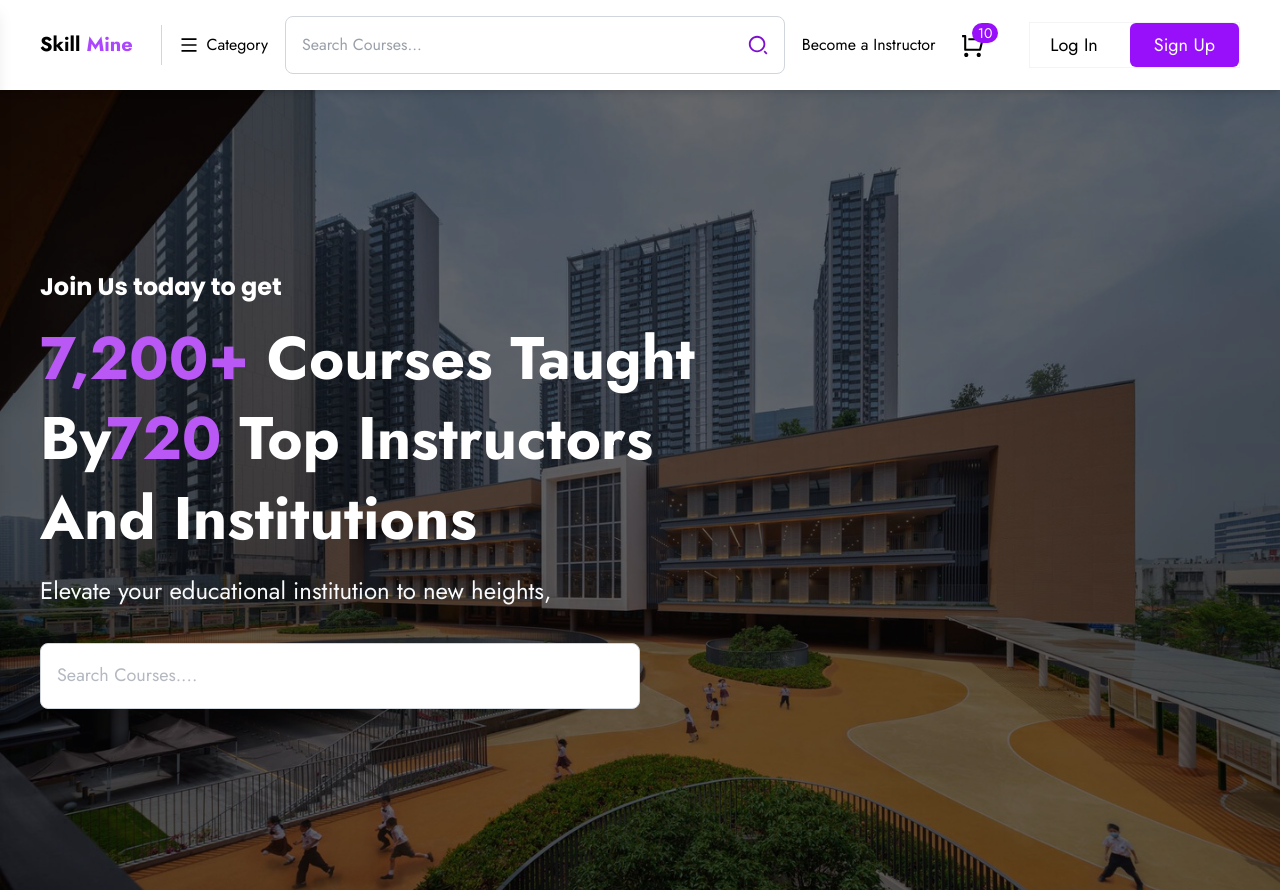
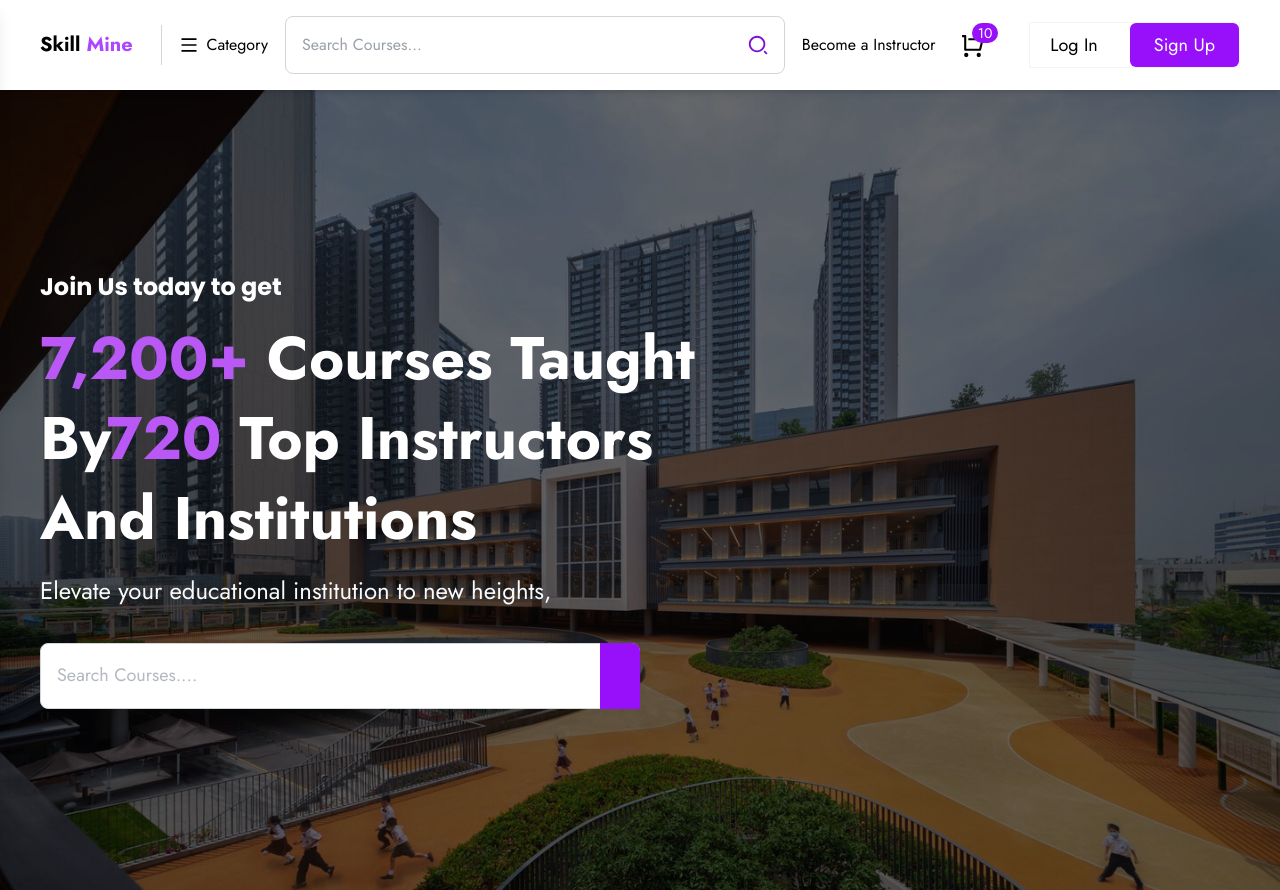
Before and after one commit to Divyadharshana5/Skill-mine, a React (Vite) app: page / in a window 1280 px wide. Built offline with nearby package versions, Linux system fonts and the light colour scheme.

Commit message:
update LandingPages.jsx

```diff
--- a/src/Components/LandingPages.jsx
+++ b/src/Components/LandingPages.jsx
@@ -42,7 +42,7 @@ const LandingPages = () => {
                   className="bg-white border border-gray-300 text-gray-500 outline-none w-full lg:min-w-[600px] pr-19 pl-4 py-5 rounded-[8px] placeholder:text-sm lg:placeholder:text-lg"
                   placeholder="Search Courses...."
                 />
-                <button className="absolute right-0 h-full"></button>
+                <button className="absolute right-0 h-full bg-purple-600 px-5 rounded-tr-[8px]"></button>
               </form>
             </div>
           </div>
```
